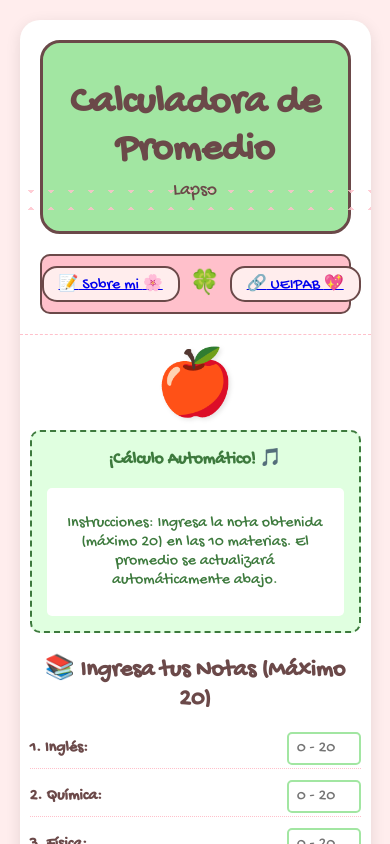
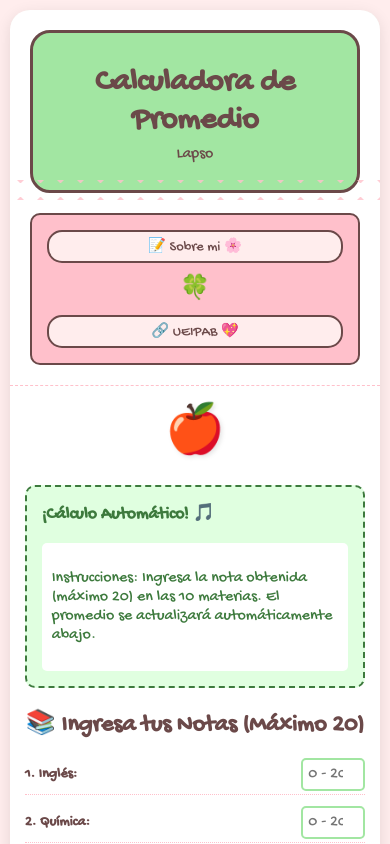
Before and after one commit to imgarciaf-ship-it/promedio, a plain HTML site: page index.html in a window 390 px wide. Shown: the top 844 px of the page. Drawn offline with Linux system fonts and the light colour scheme.

Commit message:
styles.css

```diff
--- a/styles.css
+++ b/styles.css
@@ -10,7 +10,7 @@
 
 /* Estilos Globales y Fondo */
 body {
-    font-family: 'Gochi Hand', cursive; /* Fuente para simular el estilo 'cute' */
+    font-family: 'Gochi Hand', cursive;
     background-color: var(--color-pink-light);
     color: var(--color-text-dark);
     margin: 0;
@@ -40,7 +40,6 @@ body {
     left: 0;
     width: 100%;
     height: 100%;
-    /* Simula el patrón de cuadros y rayas del diseño */
     background-image:
         repeating-linear-gradient(45deg, var(--color-green-light) 0, var(--color-green-light) 10px, transparent 10px, transparent 20px),
         repeating-linear-gradient(-45deg, var(--color-pink-light) 0, var(--color-pink-light) 10px, transparent 10px, transparent 20px);
@@ -48,7 +47,7 @@ body {
     z-index: -1;
 }
 
-/* Encabezado (Your Title Here) */
+/* Encabezado */
 .header-box {
     background-color: var(--color-green-medium);
     border-radius: 20px;
@@ -70,7 +69,7 @@ body {
     margin-top: 0;
 }
 
-/* Navegación (about me / links) */
+/* Navegación (Links) */
 .nav-section {
     display: flex;
     justify-content: space-around;
@@ -81,9 +80,10 @@ body {
     border-radius: 10px;
     border: 2px solid var(--color-text-dark);
     position: relative;
-    z-index: 1; /* Para que esté sobre el encaje */
+    z-index: 1;
 }
 
+/* Estilo de los enlaces de navegación */
 .nav-item {
     background-color: var(--color-pink-light);
     padding: 5px 15px;
@@ -91,6 +91,8 @@ body {
     border: 2px solid var(--color-text-dark);
     cursor: pointer;
     white-space: nowrap;
+    text-decoration: none;
+    color: var(--color-text-dark);
 }
 
 .clover {
@@ -103,7 +105,7 @@ body {
 .container::after {
     content: '';
     position: absolute;
-    top: 150px; /* Ajustar según la altura del header y nav */
+    top: 150px;
     left: 0;
     width: 100%;
     height: 40px;
@@ -114,7 +116,7 @@ body {
     opacity: 0.8;
 }
 
-/* Contenido Principal */
+/* Contenido Principal (Usando Flexbox) */
 .main-content {
     display: flex;
     padding: 30px 20px;
@@ -123,7 +125,7 @@ body {
     margin-top: 20px;
 }
 
-/* Decoraciones Izquierdas (Cinta y Manzana) */
+/* Decoraciones Izquierdas */
 .left-decorations {
     width: 30%;
     display: flex;
@@ -166,7 +168,7 @@ body {
     padding-left: 20px;
 }
 
-/* Caja de Información (Texto Verde) */
+/* Caja de Información */
 .info-box {
     background-color: var(--color-green-light);
     border: 2px dashed var(--color-text-green);
@@ -270,20 +272,84 @@ body {
     color: var(--color-text-dark);
 }
 
-/* Ajuste para pantallas más pequeñas */
-@media (max-width: 600px) {
+/* ======================================================= */
+/* 📱 AJUSTES RESPONSIVE PARA DISPOSITIVOS MÓVILES (Media Queries) */
+/* ======================================================= */
+
+@media (max-width: 768px) {
+    /* Ajustes generales para tabletas y móviles */
+    body {
+        padding: 10px 0; /* Reduce el padding vertical del cuerpo */
+    }
+
+    .container {
+        width: 95%; /* Ocupa más ancho en móvil */
+        margin: 0 auto;
+    }
+
+    /* Navegación: Apila los elementos verticalmente en pantallas pequeñas */
+    .nav-section {
+        flex-direction: column;
+        padding: 10px 0;
+    }
+
+    .nav-item {
+        margin: 5px 0;
+        width: 80%; /* Hace que los botones sean más anchos */
+        text-align: center;
+        font-size: 0.9em;
+    }
+
+    .clover {
+        margin: 5px 0; /* Separa el trébol */
+    }
+
+    /* Contenido Principal: Columnas apiladas */
     .main-content {
         flex-direction: column;
-        padding: 10px;
+        padding: 15px;
     }
 
-    .left-decorations, .calculator-section {
+    /* Columna de Decoraciones: Ocultada o reducida */
+    .left-decorations {
         width: 100%;
-        padding: 0;
-        text-align: center;
+        padding-right: 0;
+        margin-bottom: 20px;
+        flex-direction: row;
+        justify-content: center;
+        gap: 20px;
     }
 
     .ribbon-wrap {
-        display: none; /* Ocultar la cinta en móvil para ahorrar espacio */
+        display: none; /* Oculta la cinta para ahorrar espacio */
+    }
+
+    .apple-img .emoji {
+        font-size: 3em;
+        margin-top: 0;
+    }
+
+    /* Sección de la Calculadora: Ocupa todo el ancho */
+    .calculator-section {
+        width: 100%;
+        padding-left: 0;
+    }
+
+    /* Títulos y textos más pequeños */
+    .main-title {
+        font-size: 2em;
+    }
+
+    .sub-title {
+        font-size: 1em;
+    }
+
+    /* Filas de notas: Ajuste de fuente para el espacio */
+    .grade-row label {
+        font-size: 0.9em;
+    }
+
+    .grade-row input[type="number"] {
+        width: 50px; /* Hace el campo de nota más angosto */
     }
 }
```
